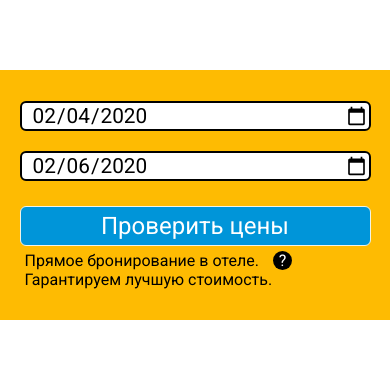
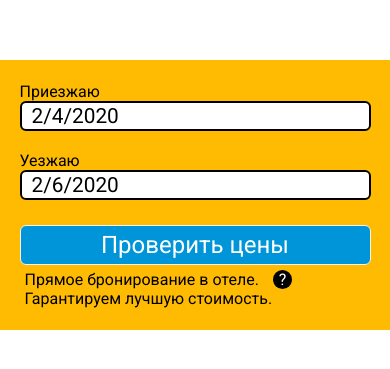
Before and after one commit to Alexandr22022000/neuronex_hotels, a website: page public/widget/index.html in a window 390 px wide. Shown: the part 227-596 px from the top of the page. Drawn offline with Linux system fonts and the light colour scheme.

Commit message:
changet princip of device check

```diff
--- a/public/css/widget.css
+++ b/public/css/widget.css
@@ -8,7 +8,7 @@
 
 .widget-wrapper {
     width: 100%;
-    height: 250px;
+    height: 270px;
     background-color: #febb02;
 }
 
@@ -68,7 +68,7 @@
 
 .widget-date-end span,
 .widget-date-begin span {
-    display: none;
+
 }
 
 .widget-date-end input,
--- /dev/null
+++ b/public/js/OSCheck.js
@@ -0,0 +1,12 @@
+let isMobileCachedResult;
+
+function isMobileOS() {
+    if( /Android|webOS|iPhone|iPad|iPod|BlackBerry|IEMobile|Opera Mini/i.test(navigator.userAgent) ) {
+        isMobileCachedResult = true;
+        return true;
+    }
+    else {
+        isMobileCachedResult = false;
+        return false;
+    }
+}
--- a/public/js/widget.js
+++ b/public/js/widget.js
@@ -2,12 +2,17 @@ let start, end;
 
 document.addEventListener('DOMContentLoaded', () => {
     document.isNarrow = document.body.clientWidth < 768;
-    if (!document.isNarrow) {
+
+    if (!isMobileOS()) {
         start = datepicker('#start-date', {
             id: 1,
             minDate: new Date(),
             formatter: (input, date, instance) => {
                 input.value = date.toLocaleDateString(); // => '1/1/2099'
+                if (instance.isManualSet) {
+                    instance.isManualSet = false;
+                    return;
+                }
                 if (UI.onUpdateDate) UI.onUpdateDate(date, 'start');
             }
         });
@@ -15,6 +20,10 @@ document.addEventListener('DOMContentLoaded', () => {
             id: 1,
             formatter: (input, date, instance) => {
                 input.value = date.toLocaleDateString(); // => '1/1/2099'
+                if (instance.isManualSet) {
+                    instance.isManualSet = false;
+                    return;
+                }
                 if (UI.onUpdateDate) UI.onUpdateDate(date, 'end');
             }
         });
@@ -36,13 +45,13 @@ document.addEventListener('DOMContentLoaded', () => {
 
 UI.setDates = function (datesObj) {
     if (!start || !end) return;
-    if (document.isNarrow) {
+    if (isMobileCachedResult) {
         start.value = new Date(datesObj.start - datesObj.start.getTimezoneOffset() * 60 * 1000).toISOString().slice(0, 10);
         end.value = new Date(datesObj.end - datesObj.start.getTimezoneOffset() * 60 * 1000).toISOString().slice(0, 10);
-        if (UI.onUpdateDate) UI.onUpdateDate(new Date(start.value), 'start');
-        if (UI.onUpdateDate) UI.onUpdateDate(new Date(end.value), 'end');
     }
     else {
+        start.isManualSet = true;
+        end.isManualSet = true;
         start.setDate(datesObj.start);
         end.setDate(datesObj.end);
     }
--- a/public/widget/index.html
+++ b/public/widget/index.html
@@ -14,6 +14,7 @@
     <script src="../js/ajax.js"></script>
     <script src="../js/widget.js"></script>
     <script src="script.js"></script>
+    <script src="../js/OSCheck.js"></script>
 </head>
 <body style="margin: 0 auto">
 <div class="container vert-center hor-center" style="height: 100vh">
```
